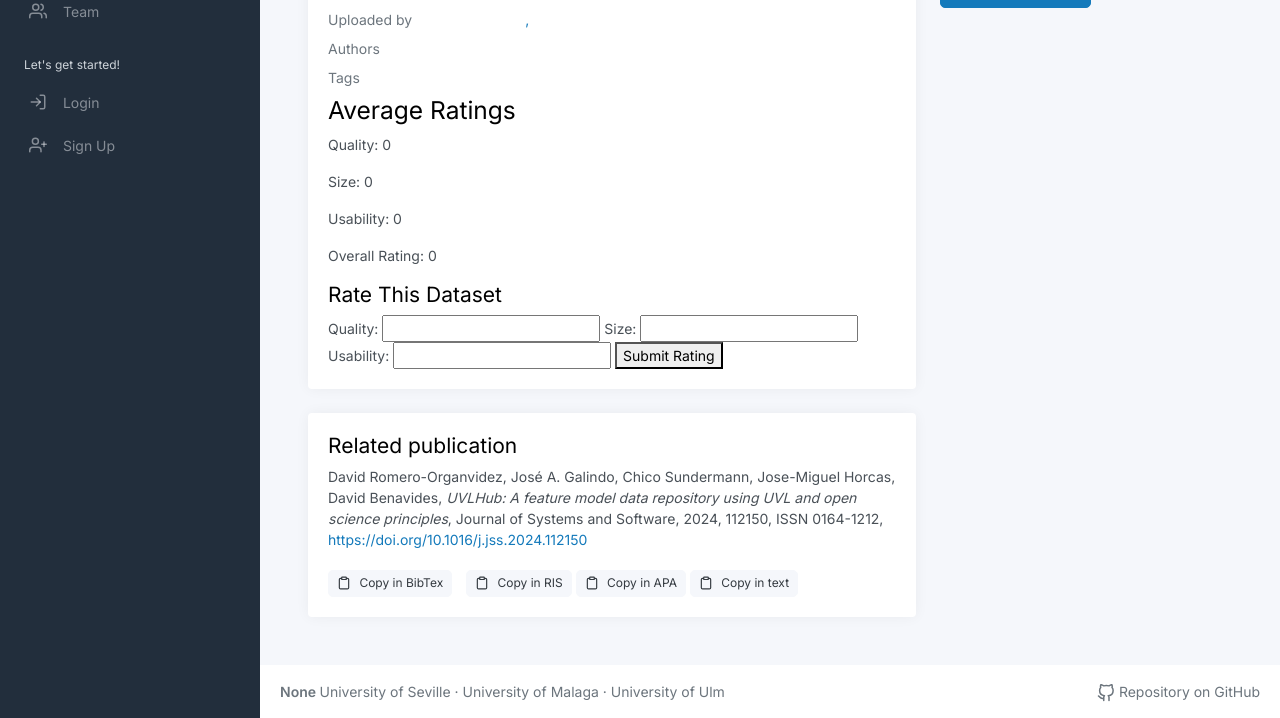
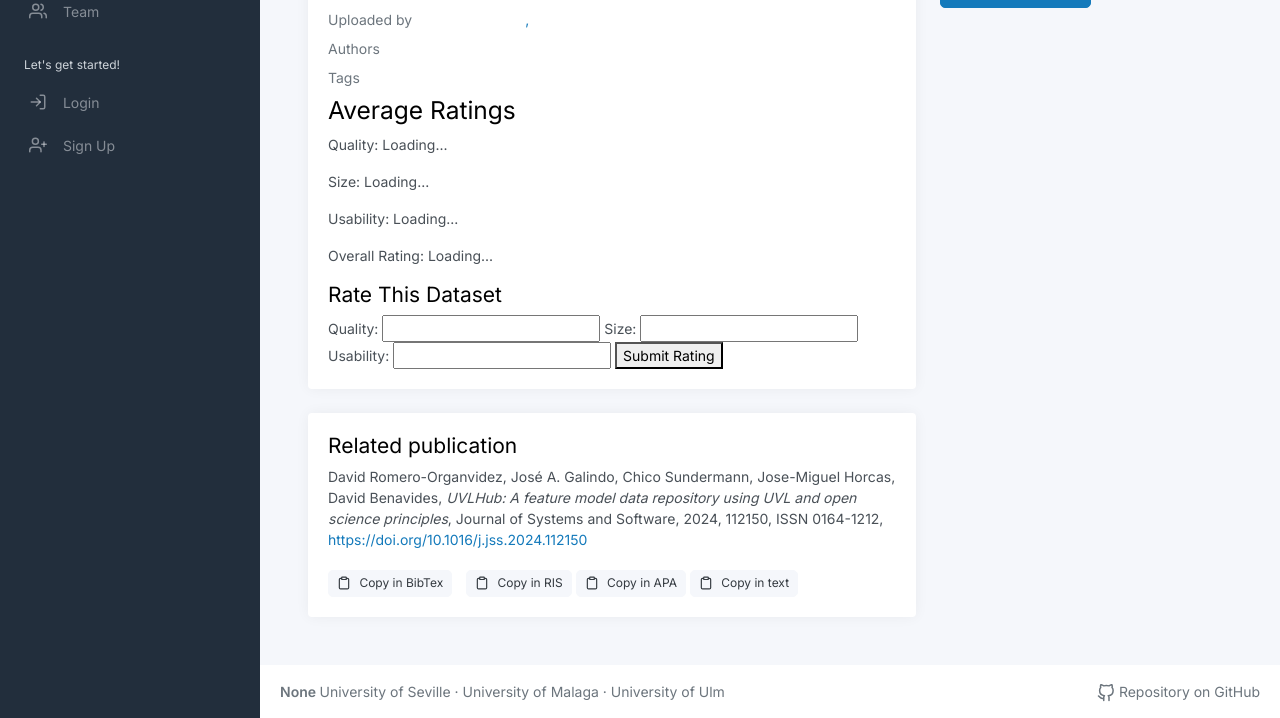
Before and after one commit to berenjena-hub/berenjena-hub, a Flask app: template app/modules/dataset/templates/dataset/view_dataset.html in a window 1280 px wide. Shown: the part 236-954 px from the top of the page. Run offline with Flask 3, Linux system fonts and the light colour scheme; the template is opened without the code that fills it, so the values that code supplies are empty; parts of the project's set-up code (start-up, migrations or seed data) failed here and were passed over; some libraries are stand-ins or nearby versions.

Commit message:
fix (Rate Datasets/Models): Implementación correcta. #33

```diff
--- a/app/modules/dataset/templates/dataset/view_dataset.html
+++ b/app/modules/dataset/templates/dataset/view_dataset.html
@@ -155,10 +155,10 @@
                 </div>
 
                 <h2>Average Ratings</h2>
-                <p>Quality: <span id="avg-quality">0</span></p>
-                <p>Size: <span id="avg-size">0</span></p>
-                <p>Usability: <span id="avg-usability">0</span></p>
-                <p>Overall Rating: <span id="avg-total">0</span></p>
+                <p>Quality: <span id="avg-quality">Loading...</span></p>
+                <p>Size: <span id="avg-size">Loading...</span></p>
+                <p>Usability: <span id="avg-usability">Loading...</span></p>
+                <p>Overall Rating: <span id="avg-total">Loading...</span></p>
 
                 <h3>Rate This Dataset</h3>
                 <form id="rating-form">
@@ -546,6 +546,65 @@
         }
     });
 
+    async function loadAverageRatings(datasetId) {
+        try {
+            const response = await fetch(`/ratings/${datasetId}`);
+            if (!response.ok) throw new Error(`Error loading ratings: ${response.status}`);
+
+            const data = await response.json();
+            console.log("Datos recibidos del servidor:", data);
+            if (data.avg_ratings) {
+                updateAverageRatings(data.avg_ratings);
+            } else {
+                console.warn("No se encontraron medias en la respuesta del servidor.");
+            }
+        } catch (error) {
+            console.error("Error loading average ratings:", error);
+            alert("Failed to load ratings. Please try again.");
+        }
+    }
+
+    function updateAverageRatings(avgRatings) {
+        if (!avgRatings) {
+            console.warn("No se proporcionaron datos de promedios para actualizar.");
+            return;
+        }
+
+        console.log("Datos originales del servidor:", avgRatings);
+
+        const numericRatings = {
+            quality: parseFloat(avgRatings.average_quality || avgRatings.quality) || 0,
+            size: parseFloat(avgRatings.average_size || avgRatings.size) || 0,
+            usability: parseFloat(avgRatings.average_usability || avgRatings.usability) || 0,
+            total: parseFloat(avgRatings.average_total || avgRatings.total) || 0,
+        };
+
+        console.log("Datos convertidos a números:", numericRatings);
+
+        for (const key in numericRatings) {
+            if (numericRatings[key] === 0 && avgRatings[key]) {
+                console.error(`El valor para '${key}' no fue convertido correctamente. Verifica su formato.`);
+            }
+        }
+
+        const elementsToUpdate = {
+            "avg-quality": numericRatings.quality,
+            "avg-size": numericRatings.size,
+            "avg-usability": numericRatings.usability,
+            "avg-total": numericRatings.total,
+        };
+
+        for (const id in elementsToUpdate) {
+            const element = document.querySelector(`#${id}`);
+            if (element) {
+                element.textContent = elementsToUpdate[id].toFixed(2);
+            } else {
+                console.error(`Elemento con ID ${id} no encontrado.`);
+            }
+        }
+
+        console.log("Medias actualizadas en el DOM:", numericRatings);
+    }
 
 
     async function submitRating(event) {
@@ -571,9 +630,9 @@
                 body: JSON.stringify({
                     user_id: userId,
                     dataset_id: datasetId,
-                    quality: quality,
-                    size: size,
-                    usability: usability,
+                    quality,
+                    size,
+                    usability,
                 }),
             });
 
@@ -593,6 +652,35 @@
             console.error("Error al enviar la calificación:", error);
             alert("Hubo un error al enviar la calificación. Intenta nuevamente.");
         }
+    }
+
+    async function loadUserRating(datasetId) {
+        try {
+            const response = await fetch(`/ratings/${datasetId}`);
+            if (!response.ok) throw new Error(`Error al cargar user rating: ${response.status}`);
+
+            const data = await response.json();
+            if (data.user_rating) updateUserRating(data.user_rating);
+        } catch (error) {
+            console.error("Error loading user rating:", error);
+        }
+    }
+
+    function updateUserRating(userRating) {
+        if (!userRating) {
+            console.warn("No se proporcionaron datos de calificación del usuario para actualizar.");
+            return;
+        }
+
+        console.log("Actualizando calificación del usuario con datos:", userRating);
+
+        const qualityElement = document.getElementById('quality');
+        const sizeElement = document.getElementById('size');
+        const usabilityElement = document.getElementById('usability');
+
+        if (qualityElement) qualityElement.value = userRating.quality || "";
+        if (sizeElement) sizeElement.value = userRating.size || "";
+        if (usabilityElement) usabilityElement.value = userRating.usability || "";
     }
 
 
@@ -631,80 +719,6 @@
         return Number(usabilityInput.value);
     }
 
-
-
-    async function loadAverageRatings(datasetId) {
-        try {
-            const response = await fetch(`/ratings/${datasetId}`);
-            if (!response.ok) throw new Error(`Error loading ratings: ${response.status}`);
-
-            const data = await response.json();
-            if (data.avg_ratings) {
-                updateAverageRatings(data.avg_ratings);
-            } else {
-                console.warn("No se encontraron medias en la respuesta del servidor.");
-            }
-        } catch (error) {
-            console.error("Error loading average ratings:", error);
-            alert("Failed to load ratings. Please try again.");
-        }
-    }
-
-    async function loadUserRating(datasetId) {
-        try {
-            const response = await fetch(`/ratings/${datasetId}`);
-            if (!response.ok) throw new Error(`Error al cargar user rating: ${response.status}`);
-
-            const data = await response.json();
-            if (data.user_rating) updateUserRating(data.user_rating);
-        } catch (error) {
-            console.error("Error loading user rating:", error);
-        }
-    }
-
-    function updateAverageRatings(avgRatings) {
-        if (!avgRatings) {
-            console.warn("No se proporcionaron datos de promedios para actualizar.");
-            return;
-        }
-
-        console.log("Actualizando las medias con:", avgRatings);
-
-        const quality = avgRatings.average_quality ? Number(avgRatings.average_quality) : 0;
-        const size = avgRatings.average_size ? Number(avgRatings.average_size) : 0;
-        const usability = avgRatings.average_usability ? Number(avgRatings.average_usability) : 0;
-        const total = avgRatings.average_total ? Number(avgRatings.average_total) : 0;
-
-        document.querySelector("#avg-quality").textContent = quality.toFixed(2);
-        document.querySelector("#avg-size").textContent = size.toFixed(2);
-        document.querySelector("#avg-usability").textContent = usability.toFixed(2);
-        document.querySelector("#avg-total").textContent = total.toFixed(2);
-
-        console.log("Medias actualizadas en el DOM:", {
-            quality,
-            size,
-            usability,
-            total,
-        });
-    }
-
-    function updateUserRating(userRating) {
-        if (!userRating) return;
-
-        const qualityElement = document.getElementById('quality');
-        const sizeElement = document.getElementById('size');
-        const usabilityElement = document.getElementById('usability');
-
-        if (qualityElement) qualityElement.value = userRating.quality || "";
-        if (sizeElement) sizeElement.value = userRating.size || "";
-        if (usabilityElement) usabilityElement.value = userRating.usability || "";
-
-    }
-
-
-
-
-
 </script>
 
 {% endblock %}
```
Also changed, not shown: app/modules/dataset/routes.py (+4 -4 lines).
